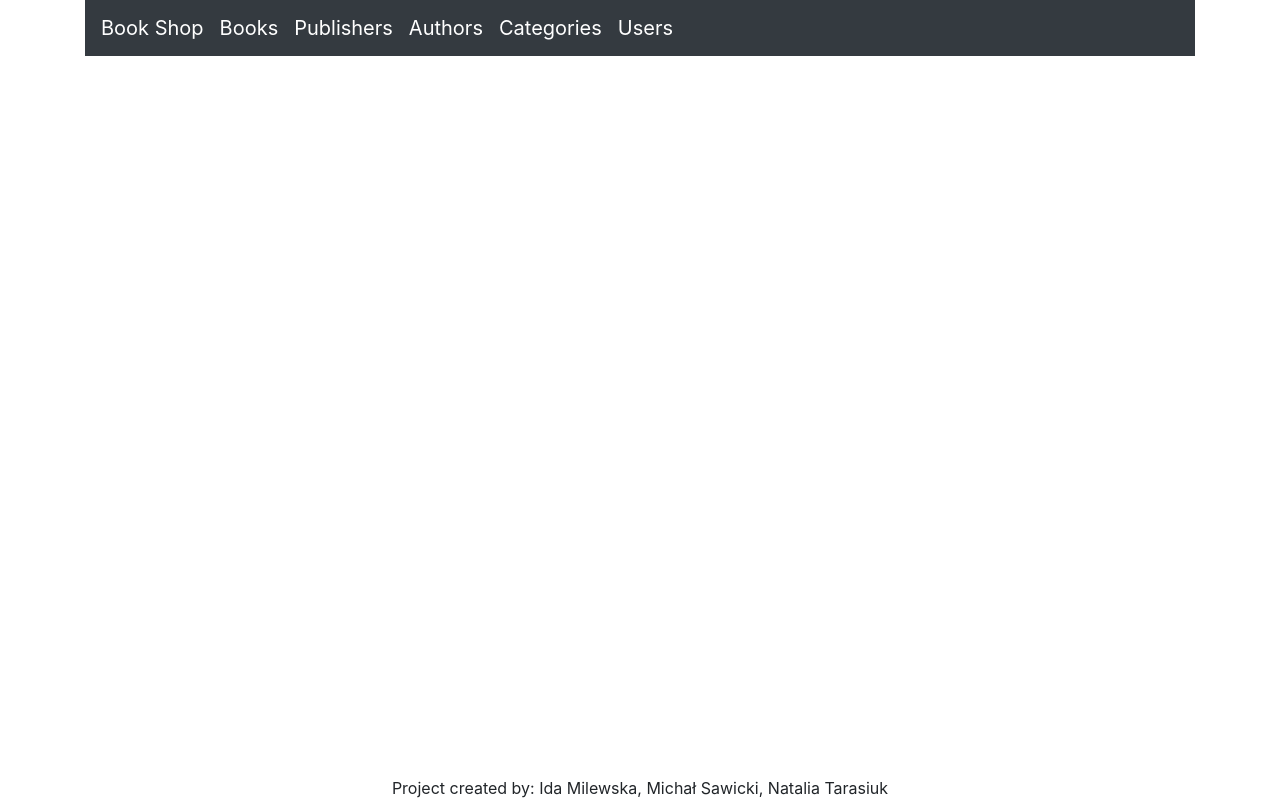
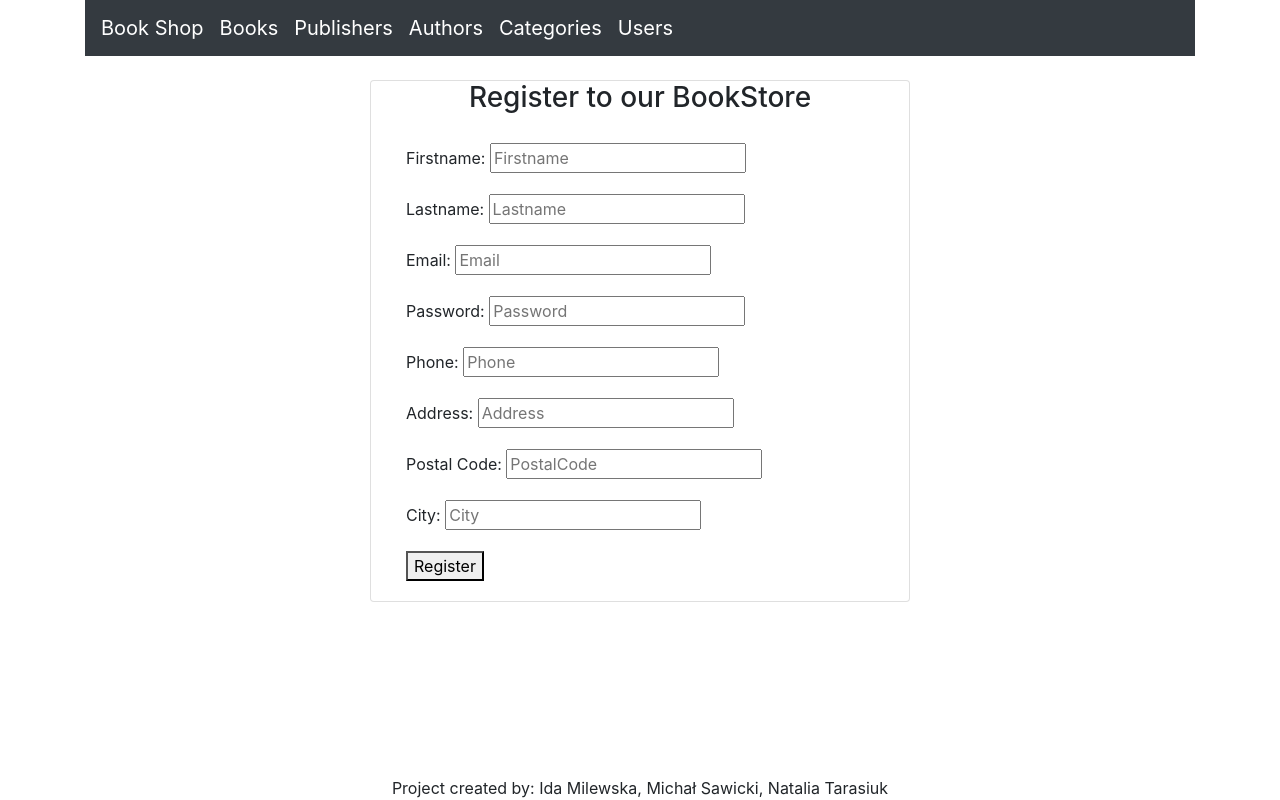
Before and after one commit to Milida/bookstore, a React (Create React App) app in the folder react-frontend/: page /registration in a window 1280 px wide. Built offline with nearby package versions, Linux system fonts and the light colour scheme.

Commit message:
rejestracja

```diff
--- a/react-frontend/src/App.js
+++ b/react-frontend/src/App.js
@@ -17,6 +17,7 @@
 import ListPublisherComponent from './components/ListPublisherComponent';
 import UpdateBookComponent from './components/UpdateBookComponent';
 import ListUsersComponent from './components/ListUsersComponent';
+import Registration from './components/Registration'
 
 function App() {
   return (
@@ -41,6 +42,7 @@
                 <Route path = "/add-publisher" component = {AddPublisherComponent}></Route>
                 <Route path = "/update-publisher/:id" component = {UpdatePublisherComponent}></Route>
                 <Route path = "/users" component = {ListUsersComponent}></Route>
+                <Route path = "/registration" component = {Registration}></Route>
               </Switch>
             </main>
           <FooterComponent />
--- a/react-frontend/src/components/ListUsersComponent.jsx
+++ b/react-frontend/src/components/ListUsersComponent.jsx
@@ -34,7 +34,7 @@
                                 <th>user's Address</th>
                                 <th>user's Postal Code</th>
                                 <th>user's City</th>
-                                <th>Active</th>
+                                {/* <th>Active</th> */}
 
                                 {/* <th>Actions</th> */}
                             </tr>
@@ -52,7 +52,7 @@
                                         <td>{user.address}</td>
                                         <td>{user.postalCode}</td>
                                         <td>{user.city}</td>
-                                        <td>{user.isActive.toString()}</td>
+                                        {/* <td>{user.isActive.toString()}</td> */}
                                         {/* <td>
                                             <button onClick ={() => this.edituser(user)} className="btn btn-info">Update</button>
                                         </td> */}
--- a/react-frontend/src/services/UserService.js
+++ b/react-frontend/src/services/UserService.js
@@ -10,6 +10,7 @@
     addUserr(user){
         return axios.post(USER_API_BASE_URL, user);
        }
+
 }
 
 export default new UserService ()
```
